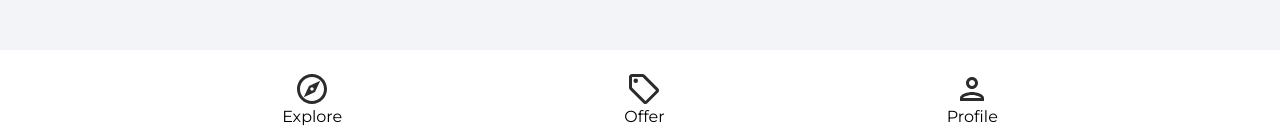
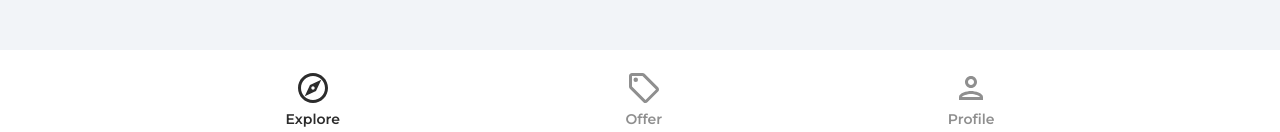
Before and after one commit to it27427/house-marketplace-app, a React (Vite) app: page / in a window 1280 px wide. Shown: the part 665-797 px from the top of the page. Built offline with nearby package versions, Linux system fonts and the light colour scheme.

Commit message:
route-active

```diff
--- a/src/components/Navbar.jsx
+++ b/src/components/Navbar.jsx
@@ -7,20 +7,62 @@ const Navbar = () => {
   const navigate = useNavigate();
   const location = useLocation();
 
+  const pathMatchRoute = (route) => {
+    if (route === location.pathname) {
+      return true;
+    }
+  };
+
   return (
     <nav className='navbarNav'>
       <ul className='navbarListItems'>
         <li onClick={() => navigate('/')} className='navbarListItem'>
-          <ExploreIcon fill='#2c2c2c' width='2.25rem' height='2.25rem' />
-          <span>Explore</span>
+          <ExploreIcon
+            fill={pathMatchRoute('/') ? '#2c2c2c' : '#8f8f8f'}
+            width='2.25rem'
+            height='2.25rem'
+          />
+          <span
+            className={
+              pathMatchRoute('/')
+                ? 'navbarListItemNameActive'
+                : 'navbarListItemName'
+            }
+          >
+            Explore
+          </span>
         </li>
         <li onClick={() => navigate('/offers')} className='navbarListItem'>
-          <OfferIcon fill='#2c2c2c' width='2.25rem' height='2.25rem' />
-          <span>Offer</span>
+          <OfferIcon
+            fill={pathMatchRoute('/offers') ? '#2c2c2c' : '#8f8f8f'}
+            width='2.25rem'
+            height='2.25rem'
+          />
+          <span
+            className={
+              pathMatchRoute('/offers')
+                ? 'navbarListItemNameActive'
+                : 'navbarListItemName'
+            }
+          >
+            Offer
+          </span>
         </li>
         <li onClick={() => navigate('/profile')} className='navbarListItem'>
-          <PersonOutlineIcon fill='#2c2c2c' width='2.25rem' height='2.25rem' />
-          <span>Profile</span>
+          <PersonOutlineIcon
+            fill={pathMatchRoute('/profile') ? '#2c2c2c' : '#8f8f8f'}
+            width='2.25rem'
+            height='2.25rem'
+          />
+          <span
+            className={
+              pathMatchRoute('/profile')
+                ? 'navbarListItemNameActive'
+                : 'navbarListItemName'
+            }
+          >
+            Profile
+          </span>
         </li>
       </ul>
     </nav>
```
